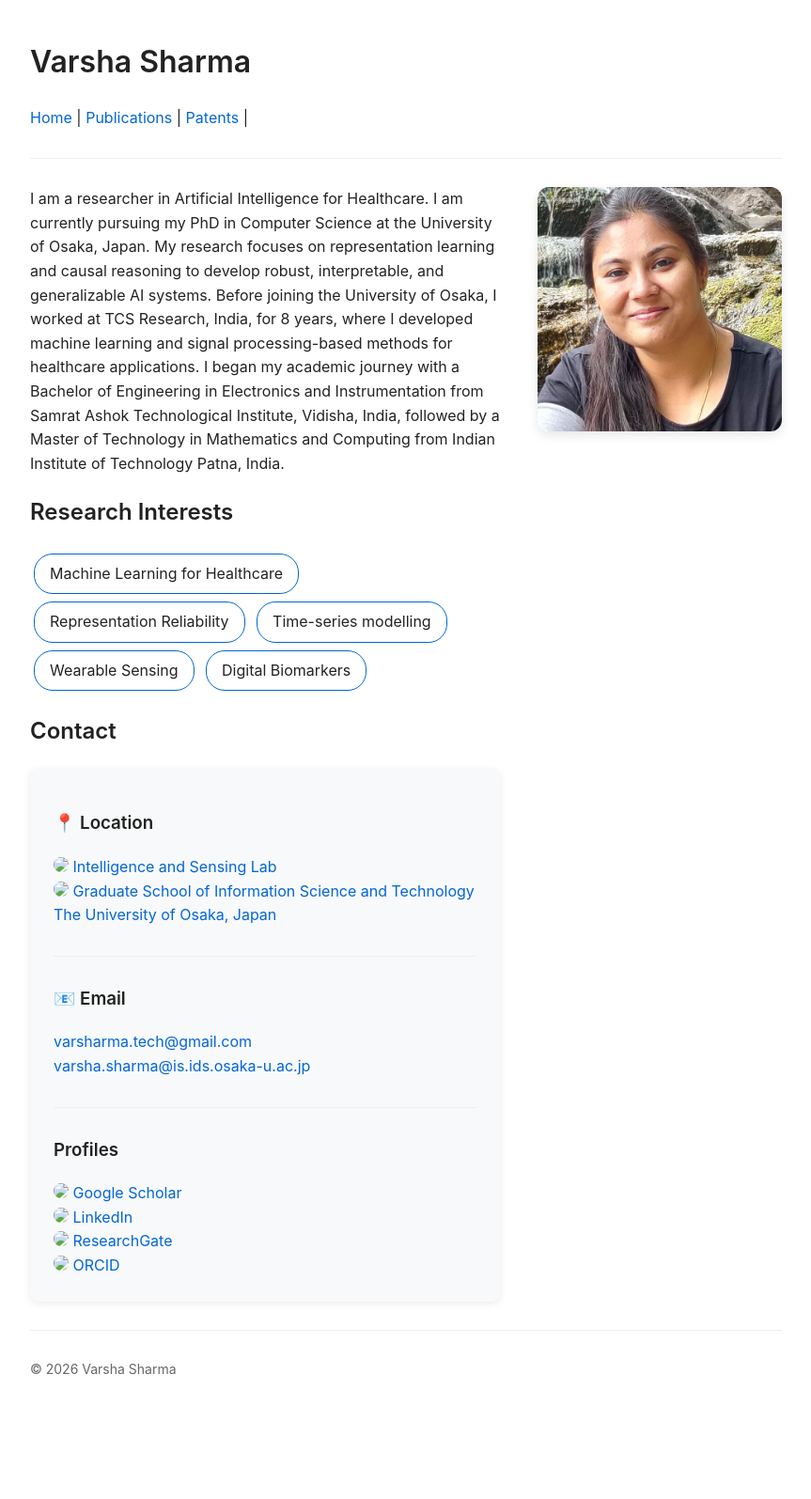
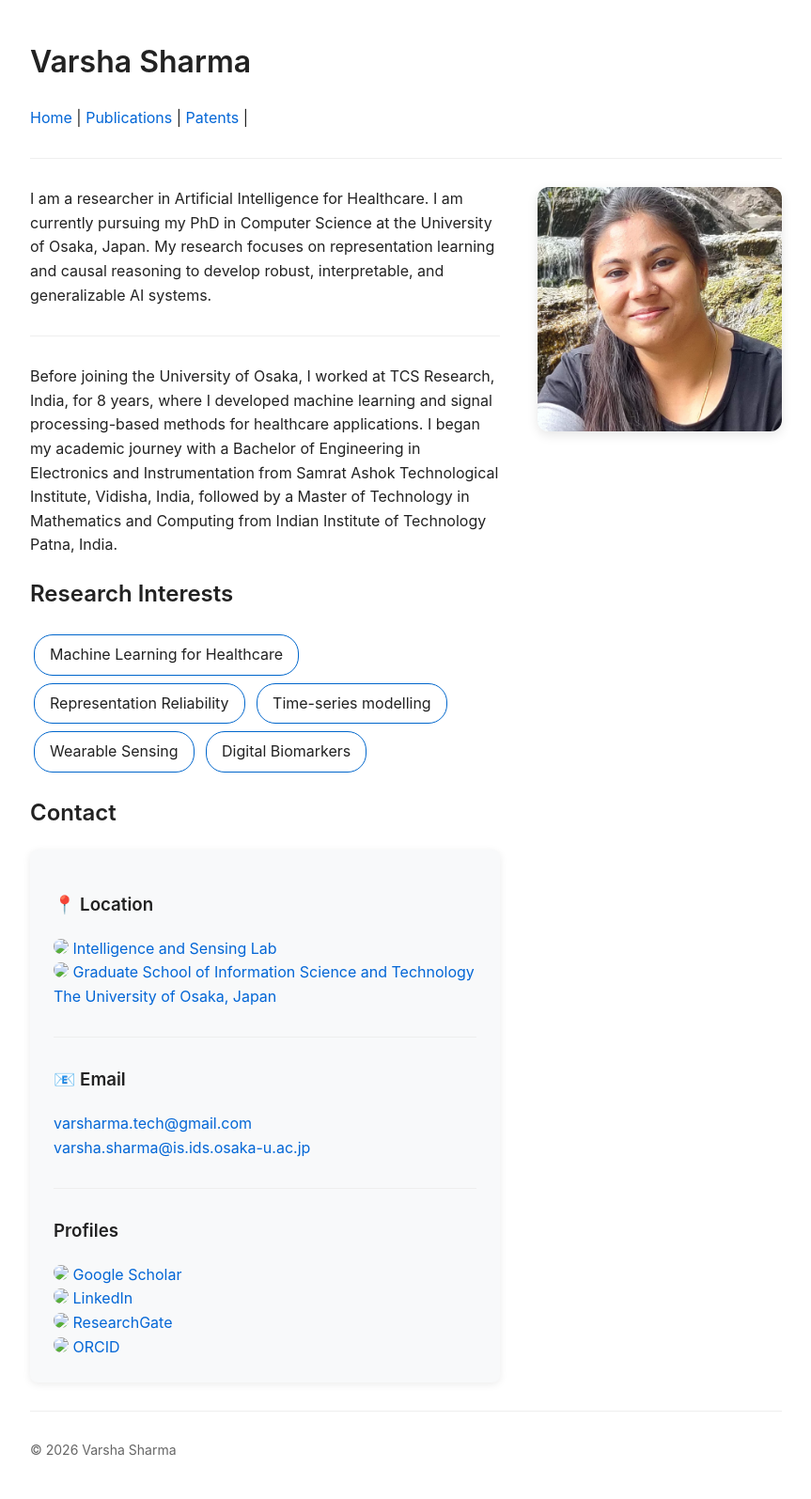
Before and after one commit to shavarsha/shavarsha.github.io, a Jekyll site: the page built from index.md, in a window 1280 px wide. Shown: the whole page at 94% size, without its empty margins (208-1071 px from the left). Built offline with Jekyll 4.4.1, drawn with Linux system fonts in a browser that asks for light colours; before the commit the page ends 1508 px from its top, so only the background shows below that.

Commit message:
Update index.md

```diff
--- a/index.md
+++ b/index.md
@@ -8,7 +8,7 @@ title: Home
 <div style="flex:1; min-width:300px;">
 
 I am a researcher in Artificial Intelligence for Healthcare. I am currently pursuing my PhD in Computer Science at the University of Osaka, Japan. My research focuses on representation learning and causal reasoning to develop robust, interpretable, and generalizable AI systems.
-
+<hr>
 Before joining the University of Osaka, I worked at TCS Research, India, for 8 years, where I developed machine learning and signal processing-based methods for healthcare applications. I began my academic journey with a Bachelor of Engineering in Electronics and Instrumentation from Samrat Ashok Technological Institute, Vidisha, India, followed by a Master of Technology in Mathematics and Computing from Indian Institute of Technology Patna, India.
 
 
```
Also changed, not shown: other parts of index.md (+0 -3 lines).
